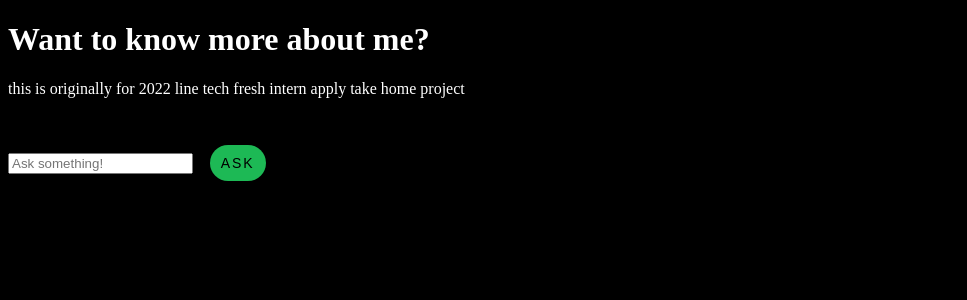
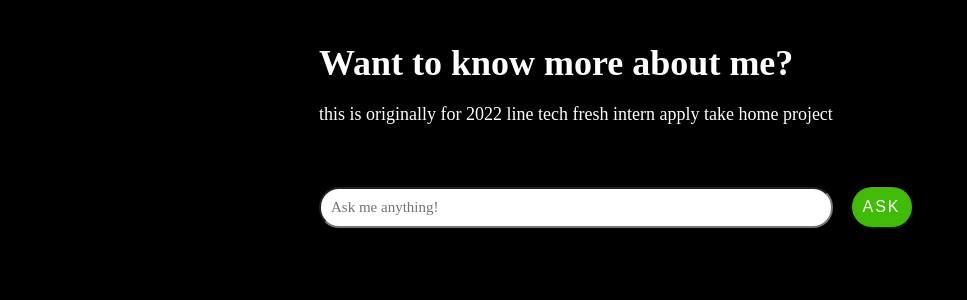
Before and after one commit to dlccyes/dlcc_simp, a Flask app: page / in a window 1280 px wide. Shown: the top 300 px of the page, without its empty margins (0-967 px from the left). Run offline with Flask 2, Linux system fonts and the light colour scheme; parts of the project's set-up code (start-up, migrations or seed data) failed here and were passed over.

Commit message:
web version improvement

```diff
--- a/app.py
+++ b/app.py
@@ -43,17 +43,21 @@ handler = WebhookHandler(channel_secret)
 def index():
     return render_template('index.html')
 
-@app.route("/testing", methods=['POST'])
-def test():
-    print(f'{request}')
-    rqst = request.get_json()
-    print(f'💕💕{rqst}')
-    handle_reqest = RequestController(rqst)
-    replymsg = handle_reqest.get_reply(msg=handle_reqest.msg)
-    return {'replies': replymsg}
+@app.route("/getWebResponse", methods=['POST'])
+def web_response():
+    try:
+        print(f'{request}')
+        rqst = request.get_json()
+        print(f'💕💕{rqst}')
+        handle_reqest = RequestController(rqst)
+        replymsg = handle_reqest.get_reply(msg=handle_reqest.msg)
+        return {'success':1, 'replies': replymsg}
+    except Exception as e:
+        print(e)
+        return {'success':0}
 
 @app.route("/callback", methods=['POST'])
-def callback(): # line webhook
+def line_response(): # line webhook
     print(f'{request}')
     print(f'🥺🥺🥺{request.json}')
     # get X-Line-Signature header value
@@ -73,22 +77,27 @@ def callback(): # line webhook
 # @handler.add(MessageEvent, message=TextMessage)
 @handler.add(MessageEvent)
 def handle_message(event):
-    rqst = json.loads(str(event))
-    print(rqst)
-    handle_reqest = RequestController(rqst)
+    message = list()
+    try:
+        rqst = json.loads(str(event))
+        print(rqst)
+        handle_reqest = RequestController(rqst)
 
-    replymsg = handle_reqest.get_reply(msg=handle_reqest.msg)
+        replymsg = handle_reqest.get_reply(msg=handle_reqest.msg)
 
-    print(replymsg)
-    message = list()
-    # max 5 replies
-    #TODO
-    # TemplateSendMessage
-    for msg in replymsg:
-        if msg[0] == 0: # text
-            message.append(TextSendMessage(text=msg[1]))
-        elif msg[0] == 1: # image
-            message.append(ImageSendMessage(original_content_url=msg[1], preview_image_url=msg[1]))
+        print(replymsg)
+        # max 5 replies
+        #TODO
+        # TemplateSendMessage
+        for msg in replymsg:
+            if msg[0] == 0: # text
+                message.append(TextSendMessage(text=msg[1]))
+            elif msg[0] == 1: # image
+                message.append(ImageSendMessage(original_content_url=msg[1], preview_image_url=msg[1]))
+    except Exception as e:
+        print(e)
+        message.append(TextSendMessage(text="I'm sleeping right now 😴😴\nPlease try again later."))
+
     line_bot_api.reply_message(event.reply_token, message)
 
 class RequestController():
@@ -259,9 +268,7 @@ class RequestController():
 
         if self.have_word(['skill', 'skills', 'skillset']):
             replymsg.append((0, "Through my internship experience, the projects I've made and the courses I've taken, I've acquired many skills, including:"))
-            replymsg.append((0, "Languages: Python, C/C++, JavaScript/HTML/CSS, PHP, SQL, RISC-V Assembly, Verilog, R, MATLAB\n\n\
-    Frameworks and Libraries: jQuery, Laravel, Django, PyTorch\n\n\
-    Tools: Git, Linux, MySQL, MongoDB, Docker, K8s, GCP, Heroku"))
+            replymsg.append((0, "Languages: Python, C/C++, JavaScript/HTML/CSS, PHP, SQL, RISC-V Assembly, Verilog, R, MATLAB\n\nFrameworks and Libraries: jQuery, Laravel, Django, PyTorch\n\nTools: Git, Linux, MySQL, MongoDB, Docker, K8s, GCP, Heroku"))
 
         if self.have_word(['marsey']):
             replymsg.append((1, self.get_marsey()))
--- /dev/null
+++ b/static/helper.js
@@ -0,0 +1,22 @@
+function EnterExec(jq, callback){ //press enter to execute
+  $(jq).keypress(function(e){
+    if(e.which == 13){
+      callback();
+    }
+  });
+}
+
+function linkify(inputText) { // replace link with <a> tag
+  // from https://stackoverflow.com/a/49634926/15493213
+  var replacedText, replacePattern1, replacePattern2, replacePattern3;
+  //URLs starting with http://, https://, or ftp://
+  replacePattern1 = /(\b(https?|ftp):\/\/[-A-Z0-9+&@#\/%?=~_|!:,.;]*[-A-Z0-9+&@#\/%=~_|])/gim;
+  replacedText = inputText.replace(replacePattern1, '<a href="$1" target="_blank">$1</a>');
+  return replacedText;
+}
+
+function htmlifly(inputText){ //replace html tag
+  replacedText = inputText.replaceAll('\n', '<br>');
+  replacedText = linkify(replacedText);
+  return replacedText
+}
--- a/static/style.css
+++ b/static/style.css
@@ -1,19 +1,27 @@
 body {
   background-color: #000;
   color: #fff;
+  position: absolute;
+  left: 55%;
+  transform: translate(-55%, 0%);
+  width: 700px;
+  margin: auto;
+  margin-top: 2%;
+  font-size: 18px;
+  line-height: 1.5em;
 }
 button, #lastfm_gettoptracks {
-  background-color: #1db955;
+  background-color: #40bc06;
+  color: #fff;
   border-radius: 500px;
   transition-duration: .3s;
-  font-size: 14px;
-  line-height: 1;
+  font-size: 16px;
   letter-spacing: 2px;
   text-transform: uppercase;
   cursor: pointer;
   border: 1px solid transparent;
   padding: 10px;
-  margin: 1%;
+  margin: 2%;
 }
 button:hover {
   background-color: #42d275;
@@ -29,3 +37,18 @@ a {
 a:hover {
   text-decoration: underline;
 }
+input[type=text] {
+  width: 70%;
+  border-radius: 20px;
+  padding: 10px;
+  font-family: segoe print;
+  font-size: 15px;
+}
+#reply_area {
+  margin: 2%;
+}
+#reference {
+  color: #ffeaeae0;
+  border-left: solid 2px #ffddddb5;
+  padding-left: 14px;
+}
--- a/templates/index.html
+++ b/templates/index.html
@@ -3,6 +3,7 @@
 <head>
   <title>dlcc simp</title>
   <link rel=stylesheet type=text/css href="{{ url_for('static', filename='style.css') }}">
+  <script src="{{ url_for('static', filename='helper.js') }}"></script>
   <script src="https://code.jquery.com/jquery-3.3.1.min.js"></script>
   <link rel="icon" href="https://i.imgur.com/mypR8sN.png">
 </head>
@@ -13,7 +14,7 @@
   </div>
   <br>
   <div id="input_area">
-    <input type="text" id="textInput" placeholder="Ask something!"></input>
+    <input type="text" id="textInput" placeholder="Ask me anything!"></input>
     <button id='getReply'>ask</button>
     <!-- <p id="loading">thinking what to reply ....</p> -->
   </div>
@@ -21,28 +22,13 @@
 </body>
 </html>
 <script>
-function EnterExec(jq, callback){ //press enter to execute
-  $(jq).keypress(function(e){
-    if(e.which == 13){
-      callback();
-    }
-  });
-}
-function withLoading(callback){ //loading animation
+function requestHandler(callback){ //loading animation
   try{
     $('#reply_area').html("<p>thinking what to reply ...</p>");
     callback();
   }catch{
     $('#reply_area').html('');
   }
-}
-function linkify(inputText) { // replace link with <a> tag
-  // from https://stackoverflow.com/a/49634926/15493213
-  var replacedText, replacePattern1, replacePattern2, replacePattern3;
-  //URLs starting with http://, https://, or ftp://
-  replacePattern1 = /(\b(https?|ftp):\/\/[-A-Z0-9+&@#\/%?=~_|!:,.;]*[-A-Z0-9+&@#\/%=~_|])/gim;
-  replacedText = inputText.replace(replacePattern1, '<a href="$1" target="_blank">$1</a>');
-  return replacedText;
 }
 function getReply(msg){ //to backend
   var objData = {
@@ -54,22 +40,29 @@ function getReply(msg){ //to backend
     dataType: 'json',
     contentType: 'application/json',
     data: JSON.stringify(objData),
-    url: "/testing",
+    url: "/getWebResponse",
     success: function(result){
       console.log(result);
+      reply_html = '';
+      if (!result['success']){ // error
+        reply_html += "<p>I'm sleeping right now 😴😴<br>Please try again later.</p>";
+      }
+      else {
+        reply_html += "<p id='reference'>" + msg + "</p>";
         replies = result['replies'];
-      reply_html = '';
         for (var reply of replies) {
           reply_type = reply[0];
           reply_content = reply[1];
           // console.log(reply);
           if (reply_type == 0){ // text
-          reply_html += '<p>' + linkify(reply_content) + '</p>';
+            reply_html += '<p>' + htmlifly(reply_content) + '</p>';
           } else if (reply_type == 1){ // image
             reply_html += '<img src="' + reply_content + '" width=auto height=300><br>';
           }
         }
+      }
       console.log(reply_html);
+      $('#textInput').val('');
       $('#reply_area').html(reply_html);
     },
     error: function(jqXHR, textStatus, errorThrown) {
@@ -80,13 +73,13 @@ function getReply(msg){ //to backend
 }
 $(document).ready(function(){
   EnterExec('#textInput', function(){
-    withLoading(function(){
+    requestHandler(function(){
       msg = $('#textInput').val();
       getReply(msg);
     });
   });
   $('#getReply').click(function(){
-    withLoading(function(){
+    requestHandler(function(){
       msg = $('#textInput').val();
       getReply(msg);
     });
```
Lines whose indentation alone changed are shown as unchanged.
